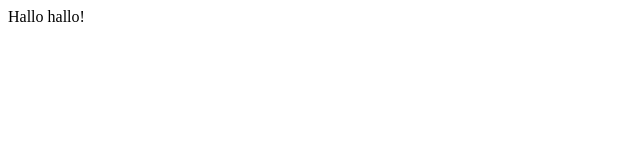
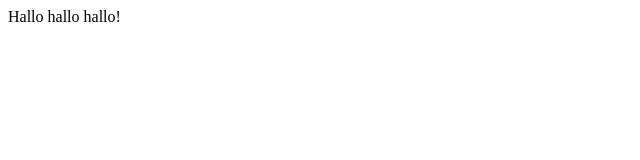
Before and after one commit to profriemke/weban_gitdemo, a plain HTML site: page index.html in a window 1280 px wide. Shown: the full height of the page, 0-640 px from the left. Drawn offline with Linux system fonts and the light colour scheme.

Commit message:
Drei mal Hallo

```diff
--- a/index.html
+++ b/index.html
@@ -5,6 +5,6 @@
     <title>Title</title>
 </head>
 <body>
-Hallo hallo!
+Hallo hallo hallo!
 </body>
 </html>
```
